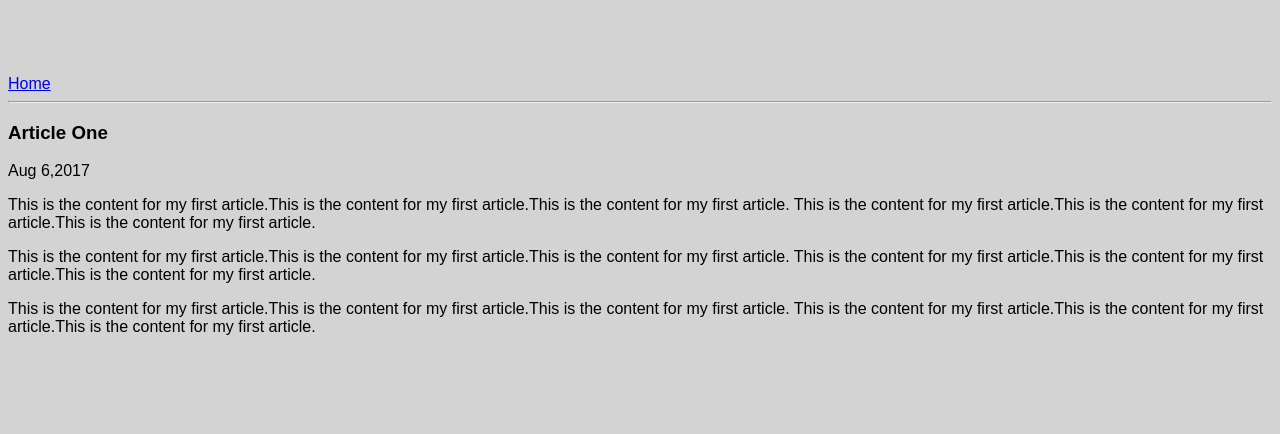
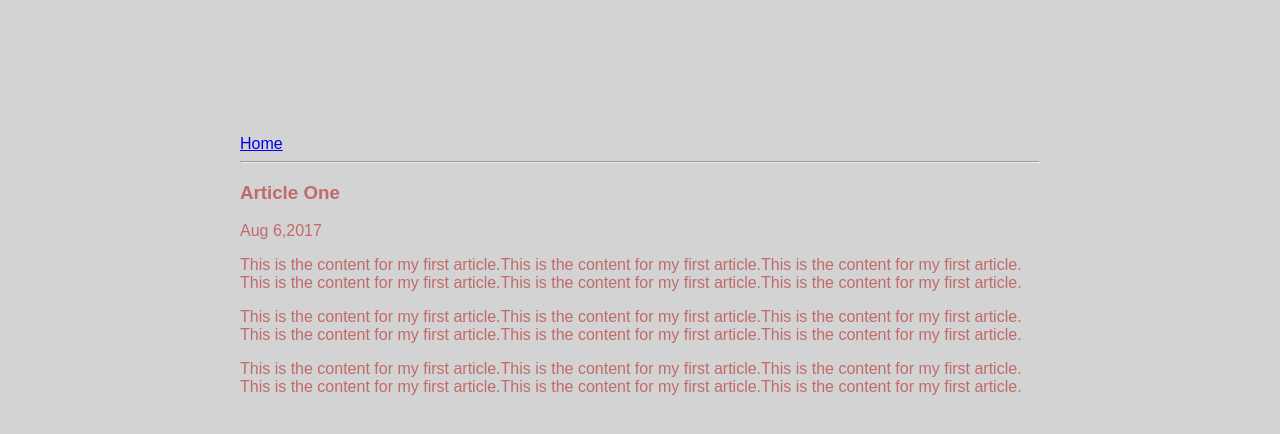
Before and after one commit to Kshaunish/imad-app, a website: page ui/article-one.html in a window 1280 px wide. Drawn offline with Linux system fonts and the light colour scheme.

Commit message:
[imad-console] Updates ui/style.css

```diff
--- a/ui/style.css
+++ b/ui/style.css
@@ -19,3 +19,14 @@ body {
 .img-medium {
     height: 200px;
 }
+
+.container
+{
+    max-width: 800px;
+    margin: 0 auto;
+    color: #c16a6a;
+    font-family: sans-serif;
+    padding-top: 60px;
+    padding-left: 20px;
+    padding-right: 20px;
+}
```
